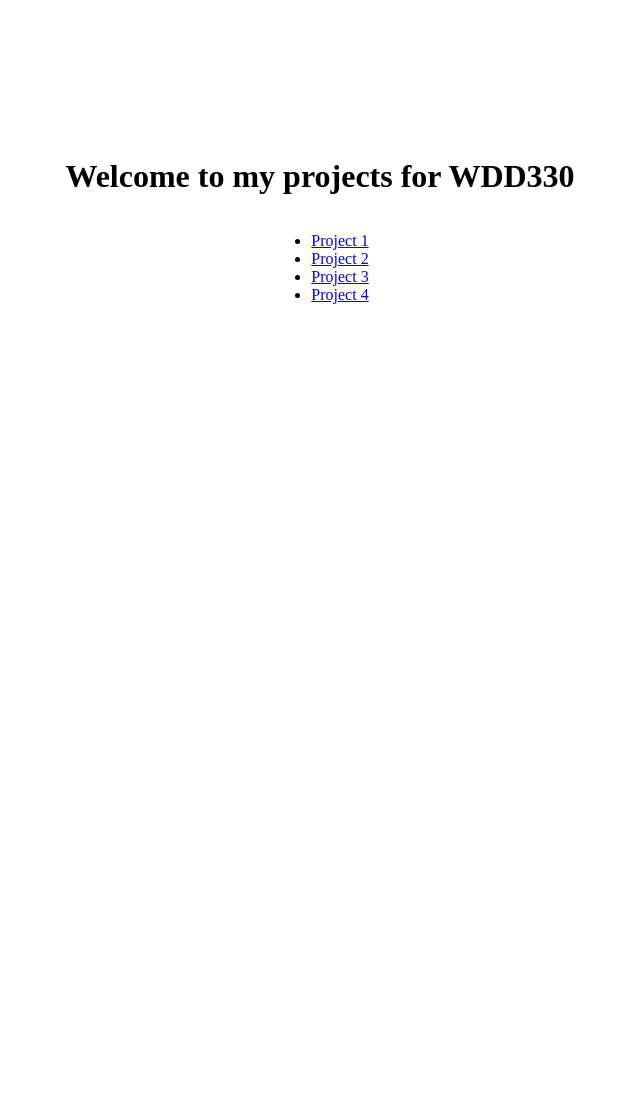
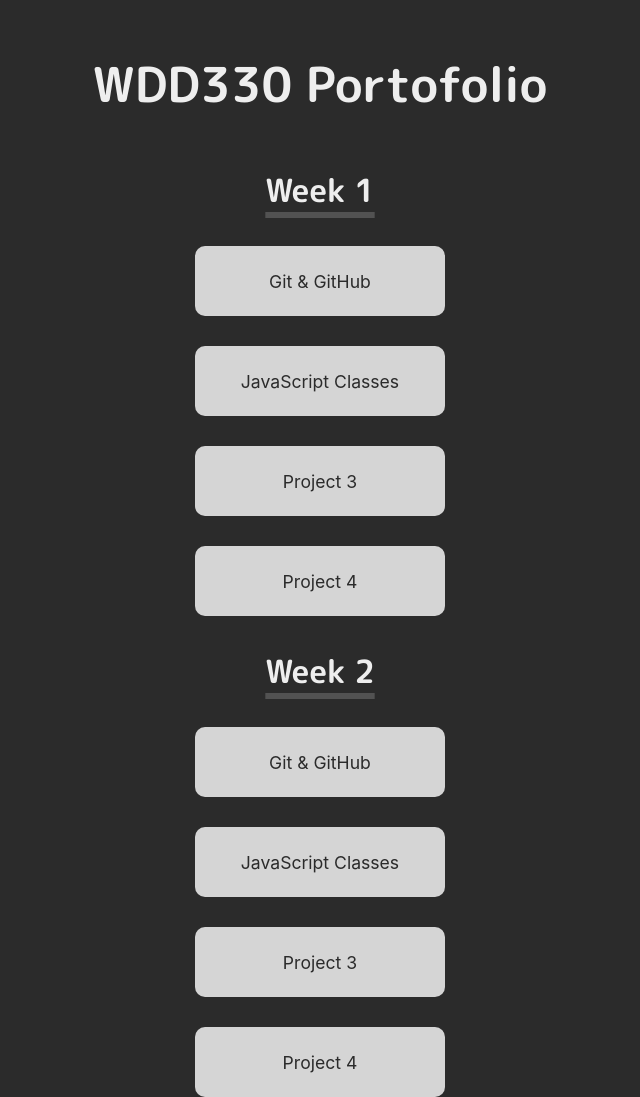
Before and after one commit to fedpre/wdd330-frontend-dev-II, a website built with Vite: page index.html in a window 1280 px wide. Shown: the whole page, without its empty margins (320-960 px from the left). Before the commit the page ends 800 px from the top, so only its background shows below. Built offline with nearby package versions, Linux system fonts and the light colour scheme.

Commit message:
added styling

```diff
--- a/index.html
+++ b/index.html
@@ -8,10 +8,18 @@
   <link rel="stylesheet" href="./style.css">
 </head>
 <body>
-  <h1>Welcome to my projects for WDD330</h1>
+  <h1>WDD330 Portofolio</h1>
+  <h2>Week 1</h2>
   <ul>
-    <li><a href="./projects/project1/"> Project 1</a></li>
-    <li><a href="./"> Project 2</a></li>
+    <li><a href="./work/git/">Git & GitHub</a></li>
+    <li><a href="./work/jsclasses/">JavaScript Classes</a></li>
+    <li><a href="./"> Project 3</a></li>
+    <li><a href="./"> Project 4</a></li>
+  </ul>
+  <h2>Week 2</h2>
+  <ul>
+    <li><a href="./work/git/">Git & GitHub</a></li>
+    <li><a href="./work/jsclasses/">JavaScript Classes</a></li>
     <li><a href="./"> Project 3</a></li>
     <li><a href="./"> Project 4</a></li>
   </ul>
--- a/style.css
+++ b/style.css
@@ -1,7 +1,65 @@
+@import url('https://fonts.googleapis.com/css2?family=M+PLUS+Rounded+1c:wght@300;500;700&family=Roboto+Mono:wght@400;700&display=swap');
+:root {
+  --bg-primary: #2B2B2B;
+  --text-white: #EEEEEE;
+}
+* {
+  padding: 0;
+  margin: 0;
+}
 body {
   display: flex;
   flex-direction: column;
-  height: 55vh;
   justify-content: center;
   align-items: center;
+  background-color: var(--bg-primary);
+  color: var(--text-white);
+  font-family: -apple-system, BlinkMacSystemFont, 'Segoe UI', Helvetica, Aria,
+    sans-serif, 'Apple Color Emoji', 'Segoe UI Emoji', 'Segoe UI Symbol';
+  width: 100vw;
 }
+
+h1 {
+  font-size: 3rem;
+  text-align: center;
+  padding: 3rem 0 1rem 0;
+  font-family: 'M PLUS Rounded 1c', sans-serif;
+}
+
+h2 {
+  font-family: 'M PLUS Rounded 1c', sans-serif;
+  font-size: 2rem;
+  width: 100vw;
+  text-align: center;
+  padding: 2rem 0;
+  text-decoration: underline;
+  text-underline-offset: 10px;
+  text-decoration-color: #525252;
+  text-decoration-thickness: 6px;
+}
+
+ul {
+  list-style-type: none;
+  display: flex;
+  flex-direction: column;
+  gap: 30px;
+  width: 100%;
+  align-items:center;
+  justify-content: center;
+}
+
+li {
+  width: 250px;
+  background-color: rgba(255, 255, 255, 0.8);
+  border-radius: 10px;
+  height: 70px;
+  display: flex;
+  align-items: center;
+  justify-content: center;
+}
+
+li a {
+  text-decoration: none;
+  color: var(--bg-primary);
+  font-size: 1.1rem;
+}
```
Also changed, not shown: package.json (+7 -6 lines), projects/project1/index.html (deleted, +0 -12 lines), work/git/index.html (added, +13 -0 lines), work/jsclasses/index.html (added, +14 -0 lines), work/examples/class.js (renamed from projects/examples/class.js), work/examples/index.html (renamed from projects/examples/index.html), 4 other files.
